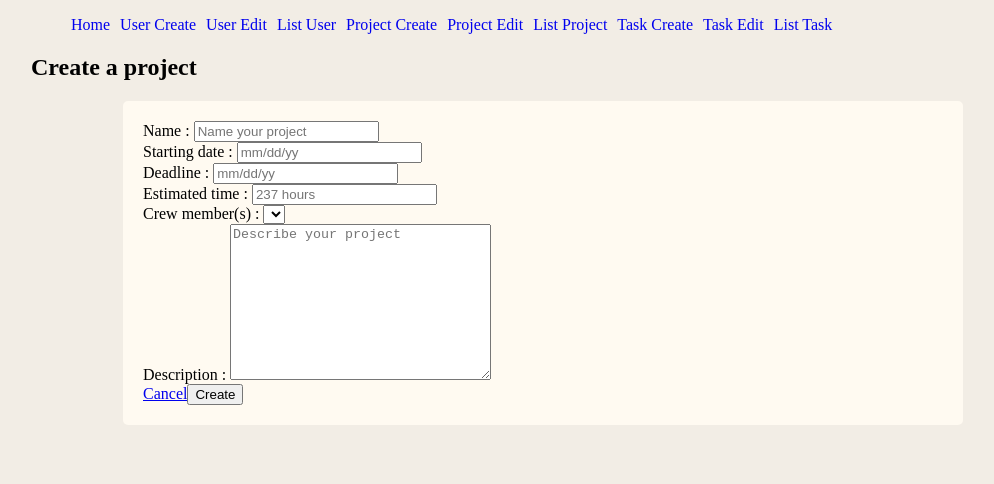
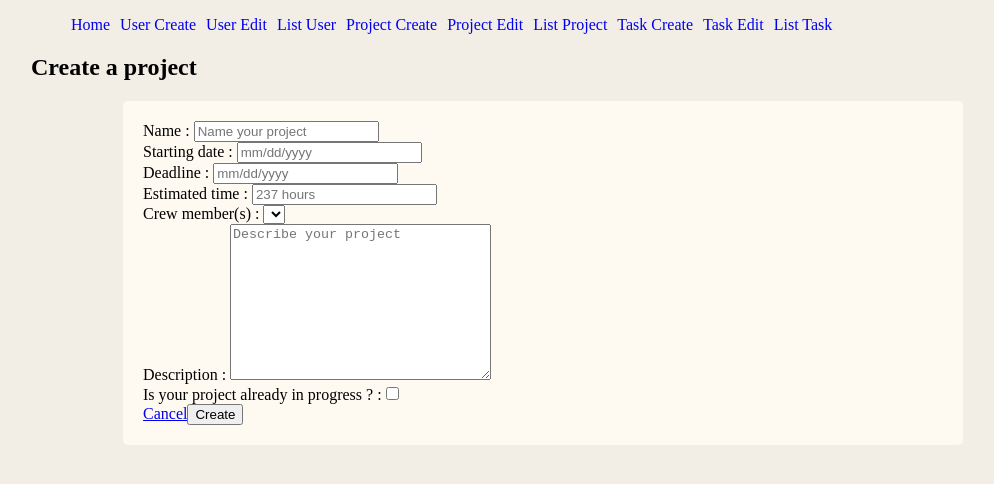
Before and after one commit to ZenViKing/projectManagementApp, an Angular app: page /project/add in a window 1280 px wide. Shown: the top 484 px of the page, without its empty margins (97-1091 px from the left). Built offline with nearby package versions, Linux system fonts and the light colour scheme.

Commit message:
add checkbox for inProgress. True works. Looking for a solution for false (null now)

```diff
--- a/src/app/pages/projects/create-project/create-project.component.html
+++ b/src/app/pages/projects/create-project/create-project.component.html
@@ -19,12 +19,12 @@
 
       <div>
         <label for="date">Starting date : </label>
-        <input type="datetime" name="date-start" id="date" placeholder="mm/dd/yy" formControlName="date">
+        <input type="datetime" name="date-start" id="date" placeholder="mm/dd/yyyy" formControlName="date">
       </div>
 
       <div>
         <label for="deadline">Deadline : </label>
-        <input type="datetime" name="date-stop" id="deadline" placeholder="mm/dd/yy" formControlName="deadline">
+        <input type="datetime" name="date-stop" id="deadline" placeholder="mm/dd/yyyy" formControlName="deadline">
       </div>
 
       <div>
@@ -36,17 +36,11 @@
 
     <div>
       <label for="staff">Crew member(s) : </label>
-      <!-- <input type="text" name="crew-members" id="staff" placeholder="Add a user" formControlName="staff"> -->
-      <select type="text" name="crew-members" id="staff" formControlName="staff"></select>
-
-      <!-- TODO: trouver le bon type de boutton et solution pour affichage -->
-      <!-- <button type="submit">Add a user</button> -->
-      <!-- n'ajoute qu'un user, écrase le précédent -->
-      <!-- <button type="button">Add a user</button> -->
-      <!-- <button type="button" (click)="onAdd()" formControlName="staff">Add a user</button>-->
+      <!-- TODO: ajouter seulement un user existant -->
+      <select type="text" name="crew-members" id="staff" formControlName="staff">
+        <option value=""></option>
+      </select>
     </div>
-
-    <!-- TODO: ajouter seulement un user existant -->
 
     <!-- TODO: ne fonctionne pas -->
     <!-- TODO: afficher le(s) user(s) ajouté(s) -->
@@ -63,6 +57,13 @@
     </div>
 
     <div>
+      <label for="inProgress">Is your project already in progress ? :</label>
+      <!-- TODO:trouver solution pour avoir false par default et pas null -->
+      <!-- <input type="checkbox" name="inProgress" value="0" formControlName="inProgress"> -->
+      <input type="checkbox" name="in-progress" id="inProgress" value="FALSE" formControlName="inProgress">
+    </div>
+
+    <div>
       <!-- https://stackoverflow.com/questions/18407832/how-to-create-a-html-cancel-button-that-redirects-to-a-url -->
       <a href="http://localhost:4200/">Cancel</a>
       <button type="submit">Create</button>
--- a/src/app/pages/projects/create-project/create-project.component.ts
+++ b/src/app/pages/projects/create-project/create-project.component.ts
@@ -26,9 +26,6 @@ export class CreateProjectComponent implements OnInit {
       this.project = data;
       this.router.navigate(['/projects'])
     })
-
-
-
   }
   ngOnInit() {
     this.form = new FormGroup({
```
